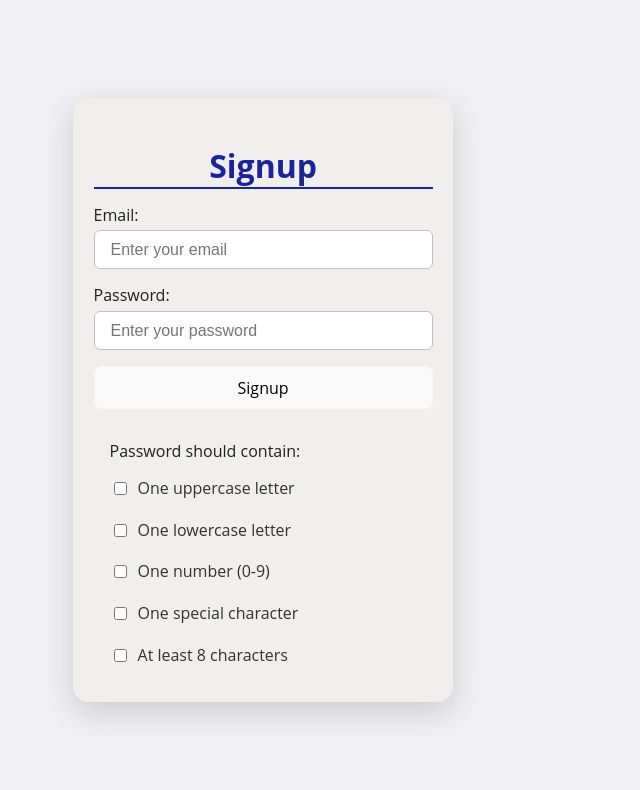
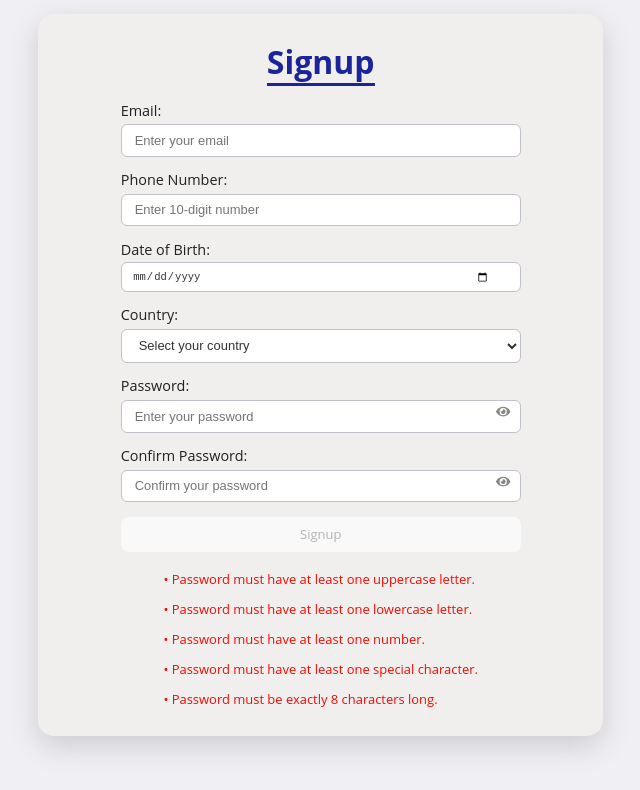
Before and after one commit to hiya3027/signupForm-react, a React (Vite) app: page / in a window 1280 px wide. Shown: the top 790 px of the page, without its empty margins (426-1066 px from the left). Built offline with nearby package versions, Linux system fonts and the light colour scheme.

Commit message:
Initial commit

```diff
--- a/package.json
+++ b/package.json
@@ -11,7 +11,8 @@
   },
   "dependencies": {
     "react": "^19.1.0",
-    "react-dom": "^19.1.0"
+    "react-dom": "^19.1.0",
+    "react-icons": "^5.5.0"
   },
   "devDependencies": {
     "@eslint/js": "^9.25.0",
--- a/src/components/signup.jsx
+++ b/src/components/signup.jsx
@@ -1,16 +1,25 @@
-import React, { useState, useEffect } from 'react';
+import React, { useState, useEffect, useRef} from 'react';
 import Login from './Login.jsx';
+import { FaEye, FaEyeSlash } from 'react-icons/fa';
 
 export default function Signup() {
   const [password, setPassword] = useState('');
+  const [isSignUp, setIsSignUp] = useState(false);
+  const [email, setEmail] = useState('');
+  const [confirmPassword, setConfirmPassword] = useState('');
+  const [showPassword, setShowPassword] = useState(false);
 
-  const [isSignUp, setIsSignUp] = useState(false);
+  const phoneRef = useRef();
+  const dobRef = useRef();
+  const countryRef = useRef();
+
   const [validations, setValidations] = useState({
     upper: false,
     lower: false,
     number: false,
     special: false,
     length: false,
+    match: false,
   });
 
   useEffect(() => {
@@ -20,11 +29,22 @@ export default function Signup() {
         number : password.match(/[0-9]/) !== null,
         special : password.match(/[!@#$%^&*(),.?":{}|<>]/) !== null,
         length :password.length === 8,
+        match: password === confirmPassword && confirmPassword !== '',
     });
-  }, [password]);
+  }, [password, confirmPassword]);
 
   const handleSubmit = (e) => {
   e.preventDefault();
+
+  const phone = phoneRef.current.value;
+  const dob = dobRef.current.value;
+  const country = countryRef.current.value;
+
+  if (!phone || !dob || !country) {
+    alert('Please fill all fields.');
+    return;
+  }
+
   if (Object.values(validations).every(value => value)) {
     alert('Signup successful!');
     setIsSignUp(true);
@@ -43,49 +63,79 @@ if (isSignUp) {
       <form className="signup-form" onSubmit={handleSubmit}>
         <label>
           Email:
-          <input type="email" placeholder="Enter your email" required />
+          <input className='inputField' type="email" placeholder="Enter your email"     value={email} onChange={(e) => setEmail(e.target.value)} required />
+        </label>
+        <label>
+          Phone Number:
+          <input type="tel" className="inputField" ref={phoneRef} placeholder="Enter 10-digit number" pattern="[0-9]{10}" required />
+        </label>
+
+        <label>
+          Date of Birth:
+          <input type="date" className="inputField" ref={dobRef} required />
+        </label>
+
+        <label>
+          Country:
+          <select className="inputField" ref={countryRef} required>
+            <option value="">Select your country</option>
+            <option value="India">India</option>
+            <option value="USA">USA</option>
+            <option value="Canada">Canada</option>
+            <option value="UK">UK</option>
+            <option value="Australia">Australia</option>
+          </select>
         </label>
 
         <label>
           Password:
-          <input
-            type="password"
-            placeholder="Enter your password"
-            value={password}
-            onChange={(e) => setPassword(e.target.value)}
-            required
-            maxLength={8}
-            minLength={8}
-          />
+          <div style={{ position: 'relative' }}>
+            <input className='inputField' type={showPassword ? 'text' : 'password'} placeholder="Enter your password" value={password} onChange={(e) => setPassword(e.target.value)} required maxLength={8} minLength={8} />
+
+            <span onClick={() => setShowPassword(!showPassword)} className='show-password'>
+
+              {showPassword ? <FaEyeSlash /> : <FaEye />}
+            </span>
+          </div>
         </label>
 
-        <button type="submit">Signup</button>
+        <label>
+          Confirm Password:
+          <div style={{ position: 'relative' }}>
+            <input className='inputField' type={showPassword ? 'text' : 'password'}
+              placeholder="Confirm your password" value={confirmPassword}
+               onChange={(e) => setConfirmPassword(e.target.value)} required
+               maxLength={8} minLength={8}/>
+
+            <span onClick={() => setShowPassword(!showPassword)} className='show-password'>
+              {showPassword ? <FaEyeSlash /> : <FaEye />}
+            </span>
+          </div>
+        </label>
+
+        <button type="submit" disabled={!Object.values(validations).every(v => v)}>
+          Signup
+        </button>
       </form>
 
-      <div className="validation-box">
-        <p>Password should contain:</p>
-        <div className="checkbox-group">
-          <label>
-            <input type="checkbox" readOnly checked={validations.upper} />
-            One uppercase letter
-          </label><br/>
-          <label>
-            <input type="checkbox" readOnly checked={validations.lower} />
-            One lowercase letter
-          </label><br/>
-          <label>
-            <input type="checkbox" readOnly checked={validations.number} />
-            One number (0-9)
-          </label><br/>
-          <label>
-            <input type="checkbox" readOnly checked={validations.special} />
-            One special character
-          </label><br/>
-          <label>
-            <input type="checkbox" readOnly checked={validations.length} />
-            At least 8 characters
-          </label>
-        </div>
+      <div className="password-errors">
+        {!validations.upper &&
+        <p>• Password must have at least one uppercase letter.</p>}
+
+        {!validations.lower &&
+        <p>• Password must have at least one lowercase letter.</p>}
+
+        {!validations.number &&
+        <p>• Password must have at least one number.</p>}
+
+        {!validations.special &&
+        <p>• Password must have at least one special character.</p>}
+
+        {!validations.length &&
+        <p>• Password must be exactly 8 characters long.</p>}
+
+        {!validations.match && confirmPassword !== '' &&
+        <p>• Passwords must match.</p>}
       </div>
     </div>
   );
--- a/src/index.css
+++ b/src/index.css
@@ -12,14 +12,14 @@
 }
 body {
   background-color: #f0eff3;
-  font-size: 1rem;
+  font-size: 0.9em;
   font-family: "Open Sans", sans-serif;
   color: #1f2122;
   margin: 0;
   min-height: 100vh;
   display: flex;
   justify-content: center;
-  align-items: center;
+  align-items: flex-start;
 }
 form{
   display: flex;
@@ -44,7 +44,7 @@ button {
   border-radius: 8px;
   border: 1px solid transparent;
   padding: 0.6em 1.2em;
-  font-size: 1em;
+  font-size: 0.9em;
   font-weight: 500;
   font-family: inherit;
   background-color: #1b259b;
@@ -77,12 +77,15 @@ button:focus-visible {
   border-radius: 16px;
   background: #f0efed;
   box-shadow: 0 10px 30px rgba(0, 0, 0, 0.15);
-  width: 120%;
-  justify-content: center;
-  margin: auto;
-  max-width: 950px;
+  width: 150%;
+  max-width: 700px;
+  margin: 1em auto;
   animation: slideFadeIn 0.6s ease-out;
   transition: all 0.3s ease-in-out;
+  justify-content: center;
+  padding-top: 0px;
+  padding-bottom: 0px;
+  align-items: center;
 }
 .signup-container h2 {
   font-size: 2rem;
@@ -90,7 +93,7 @@ button:focus-visible {
   margin-bottom: 0.5em;
   color: #1b259b;
   text-align: center;
-  border-bottom: 2px solid #1b259b;
+  border-bottom: 3px solid #1b259b;
 }
 @keyframes slideFadeIn {
   from {
@@ -102,13 +105,13 @@ button:focus-visible {
     transform: translateY(0);
   }
 }
-input[type="email"],
-input[type="password"] {
+.inputField {
   display: block;
   width: 100%;
   padding: 0.6em 1em;
   margin-top: 0.3em;
-  font-size: 1rem;
+  font-size: 0.9em;
+  padding-right: 30px;
   border: 1px solid #c2c0ca;
   border-radius: 6px;
   background-color: #fff;
@@ -116,11 +119,18 @@ input[type="password"] {
   box-sizing: border-box;
   transition: border-color 0.3s ease, box-shadow 0.3s ease;
 }
-input[type="email"]:focus,
-input[type="password"]:focus {
+.inputField:focus {
   border-color: #646cff;
   outline: none;
   box-shadow: 0 0 0 2px rgba(100, 108, 255, 0.3);
+}
+.show-password {
+  position: absolute;
+  right: 10px;
+  top: 50%;
+  transform: translateY(-50%);
+  cursor: pointer;
+  color: #888;
 }
 .validation-box {
   padding: 1em;
@@ -134,9 +144,11 @@ input[type="password"]:focus {
   flex-direction: column;
   text-align: left;
 }
-.checkbox-group label {
-  color: #333;
-  display: flex;
-  align-items: center;
-  gap: 0.5em;
+.password-errors{
+  color: #f40a02;
+  font-size: 0.9em;
+  margin-top: 0.5em;
+  margin-bottom: 1rem;
+  min-height: 90px;
+  transition: all 0.3s ease;
 }
```
Also changed, not shown: 1 other file (tests, documents, lock files or other folders).
